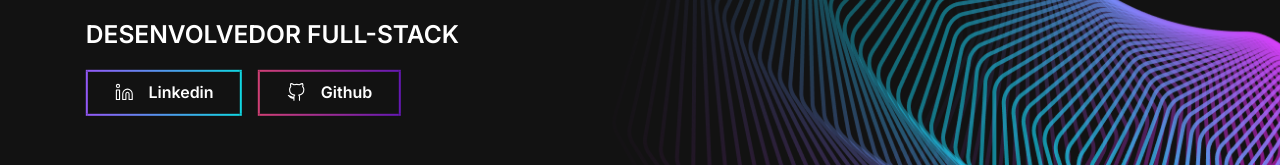
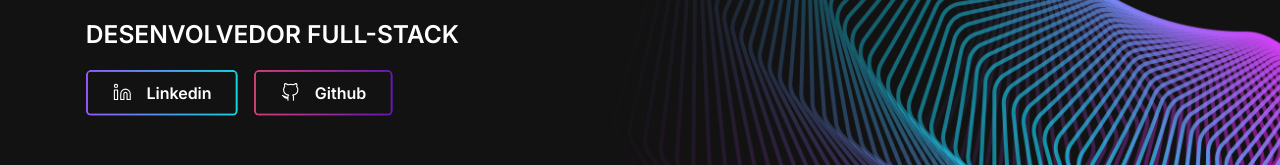
Before and after one commit to Josemar-cafumana/Portifolio, a Vue app: page / in a window 1280 px wide. Shown: the part 431-596 px from the top of the page. Built offline with nearby package versions, Linux system fonts and the light colour scheme.

Commit message:
Border-radius Gradient

```diff
--- a/src/app.scss
+++ b/src/app.scss
@@ -33,20 +33,33 @@
     gap:2rem;
 }
 
+
 .btn-gradient-pink
 ,.btn-gradient-purple{
-   padding: 1rem 2.5rem;
+   padding: 1.2rem 2.5rem;
    width: 10rem;
     font-size: var(--font-size);
     font-weight: 600;
     color: var(--white);
     text-decoration: none;
-      border: .2rem solid transparent;
-      border-image: var(--gradient-purple);
-      border-image-slice: 1;
-      text-align: center;
-      position: relative;
+   position: relative;
 
+   &::before {
+    content:" ";
+    position:absolute;
+    top:0;
+    left:0;
+    right:0;
+    bottom:0;
+    border-radius:.5rem;
+    padding: 2px;
+    background:var(--gradient-purple);
+    -webkit-mask:
+       linear-gradient(#fff 0 0) content-box,
+       linear-gradient(#fff 0 0);
+    -webkit-mask-composite: xor;
+            mask-composite: exclude;
+  }
 
 
       &:hover{
@@ -60,12 +73,12 @@
         vertical-align: -3px;
       }
 }
+
 .btn-gradient-pink{
-  border-image: var(--gradient-pink);
-  border-image-slice: 1;
+  &::before {
+    background:var(--gradient-pink);
+  }
 }
-
-
 
 
 section{
--- a/src/components/Projectos.vue
+++ b/src/components/Projectos.vue
@@ -24,7 +24,3 @@ export default {
         }
 }
 </script>
-
-<style>
-
-</style>
--- a/src/views/Home.scss
+++ b/src/views/Home.scss
@@ -190,7 +190,7 @@ main{
                         margin:3rem 0;
 
                         img{
-                            width: 4rem;
+                            width: 3rem;
                             margin-right: 1rem;
                         }
                     }
--- a/src/views/Home.vue
+++ b/src/views/Home.vue
@@ -8,8 +8,8 @@
               <h3>Desenvolvedor Full-stack</h3>
           </div>
         <div class="botoes my-4">
-              <a href="#" class="btn-gradient-purple me-4"><img alt="logo do linkedin" src="../assets/linkedin.svg"> Linkedin</a>
-              <a href="#"  class="btn-gradient-pink"> <img  alt="logo do github" src="../assets/github.svg"> Github</a>
+              <a href="https://www.linkedin.com/in/josemar-cafumana-web-developer/" target="_blank" class="btn-gradient-purple me-4"><img alt="logo do linkedin" src="../assets/linkedin.svg"> Linkedin</a>
+              <a href="https://github.com/Josemar-cafumana" target="_blank" class="btn-gradient-pink"> <img  alt="logo do github" src="../assets/github.svg"> Github</a>
           </div>
         </div>
     </div>
```
